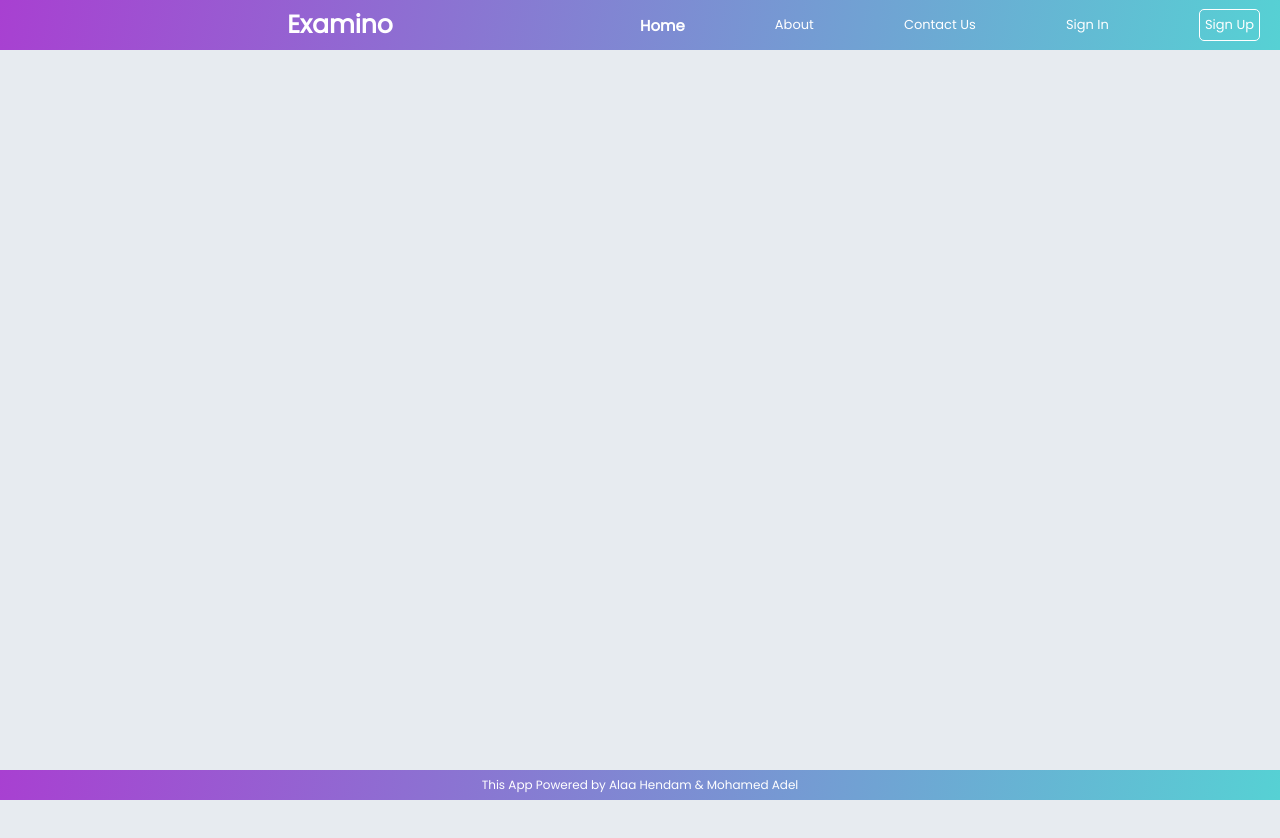
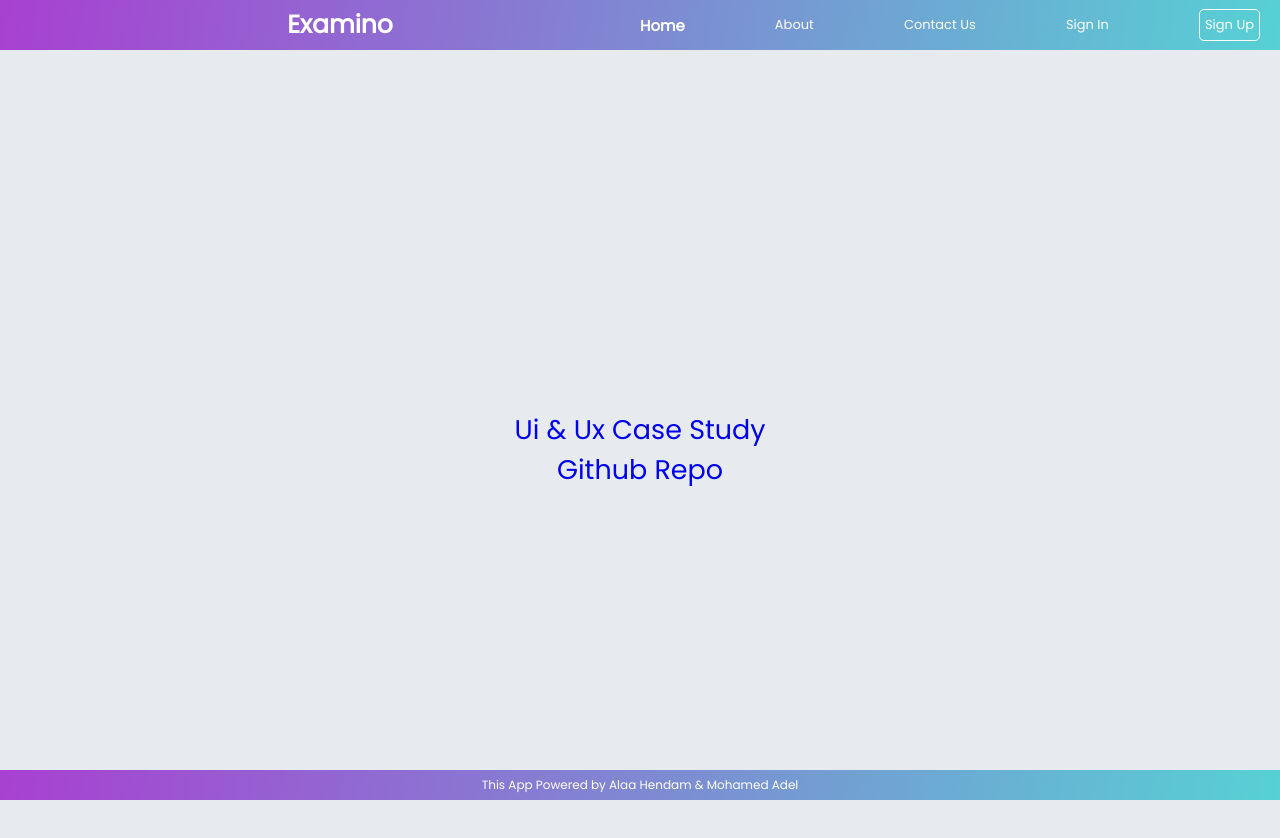
Before and after one commit to alaahendam/Examino, a React (Create React App) app: page / in a window 1280 px wide. Shown: the top 838 px of the page. Built offline with nearby package versions, Linux system fonts and the light colour scheme.

Commit message:
add links commit

```diff
--- a/src/pages/home/home.css
+++ b/src/pages/home/home.css
@@ -0,0 +1,5 @@
+.home a{
+    text-decoration: none;
+    font-family: 'poppins';
+    font-size: 27px;
+}
--- a/src/pages/home/home.jsx
+++ b/src/pages/home/home.jsx
@@ -8,8 +8,20 @@ const Home = () => {
         backgroundColor: "#E7EBF0",
         width: "100%",
         height: "100vh",
+        display: "flex",
+        flexDirection: "column",
+        justifyContent: "center",
+        alignItems: "center",
       }}
-    ></div>
+      className="home"
+    >
+      <a href="https://www.behance.net/gallery/126118663/Online-Exam-Case-Study">
+        Ui & Ux Case Study
+      </a>
+      <a href="https://www.behance.net/gallery/126118663/Online-Exam-Case-Study">
+        Github Repo
+      </a>
+    </div>
   );
 };
 export default Home;
```
